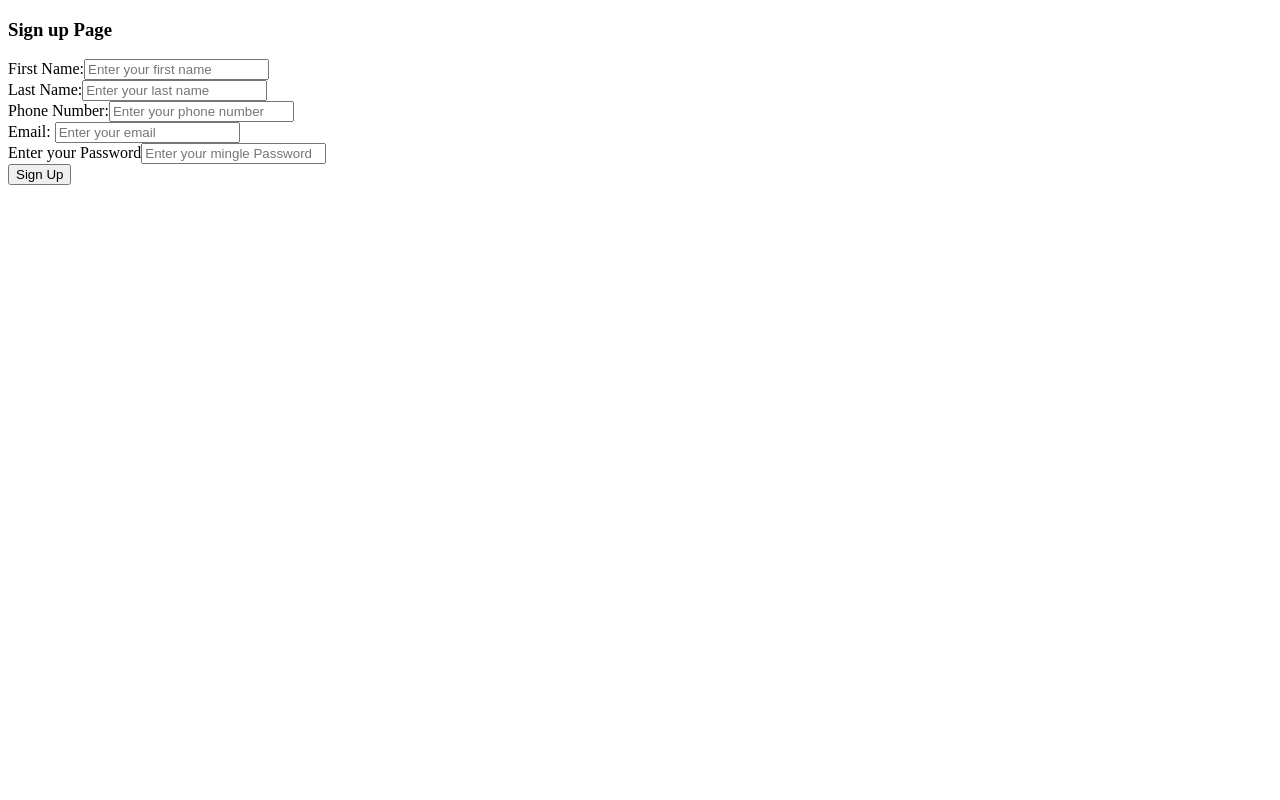
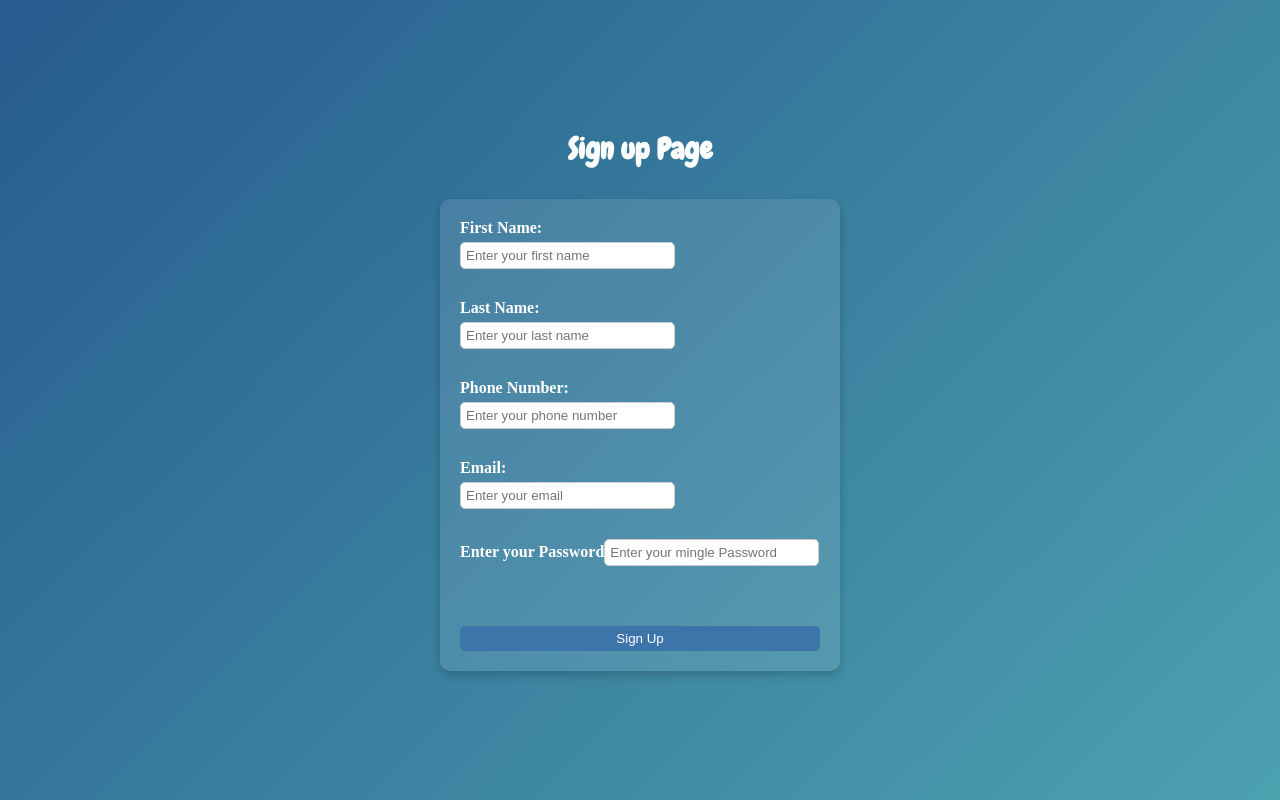
Before and after one commit to Nicholas-Zambrano/mingle-university-client, a React (Create React App) app: page /signUpPage in a window 1280 px wide. Built offline with nearby package versions, Linux system fonts and the light colour scheme; a web font is replaced by a local one.

Commit message:
added simple stlye to sign up page

```diff
--- a/src/App.js
+++ b/src/App.js
@@ -6,7 +6,7 @@ import LoginPage from "./pages/LoginPage/LoginPage";
 import HomePage from "./pages/HomePage/HomePage";
 import Users from "./components/Users/Users";
 import Dashboard from "./components/Dashboard/Dashboard";
-// import "./partials/_resets.scss"
+import "./partials/_resets.scss"
 
 function App() {
   return (
--- /dev/null
+++ b/src/App.scss
@@ -0,0 +1 @@
+@use "./partials/resets" as *;
--- a/src/pages/LoginPage/LoginPage.js
+++ b/src/pages/LoginPage/LoginPage.js
@@ -64,7 +64,7 @@ function LoginPage() {
           <div className="loginPage__linkSignUp">
             <p className="loginPage__linkMessage">
               Don't have an account, press the sign up button{" "}
-            </p>{" "}
+            </p>
             <Link to="/signUpPage">
               {/* <p className="loginPage__linkMessage">Don't have an account, press this mysteious button </p> */}
               <button className="loginPage__linkButton">Sign up Page</button>
--- a/src/pages/LoginPage/LoginPage.scss
+++ b/src/pages/LoginPage/LoginPage.scss
@@ -18,7 +18,7 @@
 
   &__title{
     font-family: 'Chewy', cursive;
-    font-size: 2rem
+    font-size: 2.5rem
   }
 
   &__card {
@@ -38,7 +38,7 @@
   &__form {
     display: flex;
     flex-direction: column;
-    gap: 2rem;
+    gap: 4rem;
   }
   // &Group {
   //   margin: 1rem 0;
@@ -97,5 +97,13 @@
     font-weight: bold;
     height: 2rem;
     border-radius: 0.3rem;
+    height: 3rem;
+    background-color: rgba(255, 255, 255, 0.8);
+  }
+
+  &__linkSignUp{
+    display: flex;
+    flex-direction: column;
+    gap: 2rem;
   }
 }
--- a/src/pages/SignUpPage/SignUpPage.js
+++ b/src/pages/SignUpPage/SignUpPage.js
@@ -1,5 +1,6 @@
 import axios from "axios";
 import { useState } from "react";
+import "./SignUpPage.scss";
 // import { useNavigate } from "react";
 
 function SignUpPage() {
@@ -31,18 +32,18 @@ function SignUpPage() {
   }
 
   return (
-    <section className="signUpPage">
+    <section className="signUp">
       <section>
-        <div>
-          <h1>Sign up Page</h1>
+        <div className="signUp__titleWrapper">
+          <h1 >Sign up Page</h1>
         </div>
       </section>
       <section className="signUp__card">
         <form className="signUp__form" onSubmit={handleSubmit}>
           <div className="signUp__name signUp__formGroup">
-            <label>First Name:</label>
+            <label className="signUp__label">First Name:</label>
             <input
-              className="signUp__firstNameInput"
+              className="signUp__firstNameInput signUp__input"
               placeholder="Enter your first name"
               type="text"
               name="firstName"
@@ -50,9 +51,9 @@ function SignUpPage() {
             />
           </div>
           <div className="signUp__name signUp__formGroup">
-            <label>Last Name:</label>
+            <label className="signUp__label">Last Name:</label>
             <input
-              className="signUp__lastNameInput"
+              className="signUp__lastNameInput signUp__input"
               placeholder="Enter your last name"
               type="text"
               name="lastName"
@@ -60,19 +61,19 @@ function SignUpPage() {
             />
           </div>
           <div className="signUp__phone signUp__formGroup">
-            <label>Phone Number:</label>
+            <label className="signUp__label">Phone Number:</label>
             <input
-              className="signUp__phoneNumberInput"
+              className="signUp__phoneNumberInput signUp__input"
               placeholder="Enter your phone number"
               type="text"
               name="phoneNumber"
               id="phoneNumber"
             />
           </div>
-          <div className="signUp__email  lsignUp__formGroup">
-            <label className="signUp__userEmailLabel">Email: </label>
+          <div className="signUp__email  signUp__formGroup">
+            <label className="signUp__userEmailLabel signUp__label" >Email: </label>
             <input
-              className="signUp__userEmailInput"
+              className="signUp__userEmailInput signUp__input"
               placeholder="Enter your email"
               type="text"
               name="email"
@@ -80,9 +81,9 @@ function SignUpPage() {
             />
           </div>
           <div className="signUpPage__password">
-            <label>Enter your Password</label>
+            <label className="signUp__label">Enter your Password</label>
             <input
-              className="signUpPage__passwordInput"
+              className="signUpPage__passwordInput signUp__input"
               placeholder="Enter your mingle Password"
               name="password"
               id="password"
@@ -90,7 +91,7 @@ function SignUpPage() {
           </div>
 
           <div className="signUp__error">{errorMessage}</div>
-          <button> Sign Up</button>
+          <button className="signUp__button"> Sign Up</button>
         </form>
       </section>
     </section>
--- /dev/null
+++ b/src/pages/SignUpPage/SignUpPage.scss
@@ -0,0 +1,71 @@
+.signUp {
+  display: flex;
+  flex-direction: column;
+  align-items: center;
+  justify-content: center;
+  min-height: 100vh;
+  background: linear-gradient(135deg, #265c8e, #4ca1af);
+  gap: 2rem;
+  padding-top: 3rem;
+  padding-bottom: 3rem;
+
+  &__titleWrapper {
+    font-family: "Chewy", cursive;
+    font-size: 2.5rem;
+    margin-bottom: 1rem;
+    color: white;
+  }
+
+  &__card {
+    background-color: rgba(255, 255, 255, 0.1);
+    border-radius: 10px;
+    padding: 2rem;
+    width: 80%;
+    max-width: 400px;
+    box-shadow: 0px 4px 10px rgba(0, 0, 0, 0.2);
+  }
+
+  &__form {
+    display: flex;
+    flex-direction: column;
+    gap: 2rem;
+
+    .signUp__error {
+      color: red;
+      margin-bottom: 1rem;
+    }
+  }
+
+  &__label {
+    font-weight: bold;
+    margin-bottom: 0.5rem;
+    color: white;
+  }
+
+  &__input {
+    padding: 0.5rem;
+    margin-bottom: 1rem;
+    border: 1px solid #ccc;
+    border-radius: 5px;
+    width: 21.5rem;
+  }
+
+  &__button {
+    background-color: #3d75aa;
+    color: white;
+    padding: 0.5rem 1rem;
+    border: none;
+    border-radius: 5px;
+    cursor: pointer;
+    transition: background-color 0.3s;
+
+    &:hover {
+      background-color: #265c8e;
+    }
+  }
+
+  &__formGroup {
+    display: flex;
+    flex-direction: column;
+  }
+}
```
